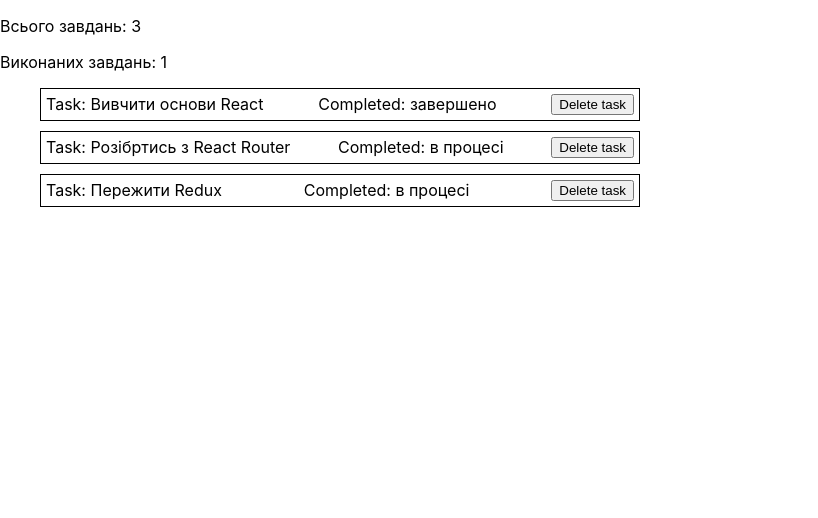
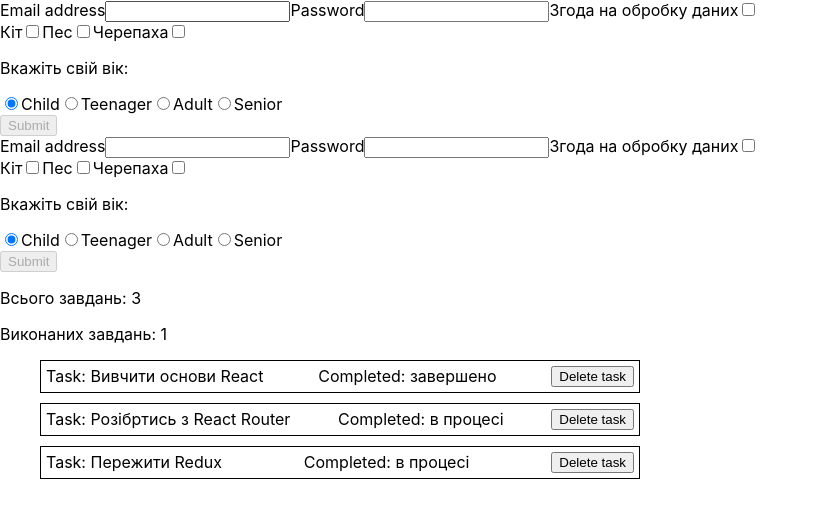
Before and after one commit to Andriy-Kond/todo-list-m2-2, a React (Create React App) app: page / in a window 1280 px wide. Shown: the top 518 px of the page, without its empty margins (0-818 px from the left). Built offline with nearby package versions, Linux system fonts and the light colour scheme.

Commit message:
add: register form

```diff
--- a/package.json
+++ b/package.json
@@ -10,6 +10,7 @@
     "react": "^18.3.1",
     "react-dom": "^18.3.1",
     "react-scripts": "5.0.1",
+    "shortid": "^2.2.16",
     "web-vitals": "^2.1.4"
   },
   "scripts": {
--- a/src/App.jsx
+++ b/src/App.jsx
@@ -2,19 +2,21 @@ import React, { Component } from "react";
 
 import TodoList from "TodoList";
 import initialTodos from "dataBase/todos.json";
+
+import RegisterForm from "TodoList/RegisterForm";
 
 class App extends Component {
   state = {
     todos: initialTodos,
   };
 
-  onDeleteTodo = todoId => {
+  deleteTodo = todoId => {
     this.setState(prevState => ({
       todos: prevState.todos.filter(todo => todo.id !== todoId),
     }));
   };
 
-  onReadyTodos = () => this.state.todos.filter(todo => todo.completed === true);
+  submitForm = todoData => console.log("todoData :>> ", todoData);
 
   render() {
     const { todos } = this.state;
@@ -25,10 +27,22 @@ class App extends Component {
     );
 
     return (
-      <div className="App">
+      <div>
+        {/* <input
+          type="text"
+          value={this.state.inputValue}
+          onChange={this.handleInputChange}
+          // onChange комбінує onBlur/onFocus і onInput
+          // onBlur={console.log("onBlur")}
+          // onFocus={console.log("onFocus")}
+        /> */}
+
+        <RegisterForm handleSubmit={this.submitForm} />
+        <RegisterForm handleSubmit={this.submitForm} />
+
         <p>Всього завдань: {todos.length}</p>
         <p>Виконаних завдань: {completedTodosCount}</p>
-        <TodoList todos={todos} onDeleteTodo={this.onDeleteTodo} />
+        <TodoList todos={todos} onDeleteTodo={this.deleteTodo} />
       </div>
     );
   }
--- a/src/TodoList/RegisterForm/RegisterForm.jsx
+++ b/src/TodoList/RegisterForm/RegisterForm.jsx
@@ -1,9 +1,169 @@
 import React, { Component } from "react";
 import {} from "./RegisterForm.styled";
+import shortid from "shortid";
 
+const initialState = {
+  email: "",
+  password: "",
+  age: "child",
+  agreeProcessingData: false,
+  agreeLicense: "",
+  cat: false,
+  dog: false,
+  turtle: false,
+};
 class RegisterForm extends Component {
+  state = initialState;
+
+  emailInputId = shortid.generate();
+  passwordInputId = shortid.generate();
+
+  handleChange = e => {
+    const { name, value } = e.currentTarget;
+    this.setState({ [name]: value });
+  };
+
+  handleAgree = e => {
+    this.setState({ agreeProcessingData: e.currentTarget.checked });
+  };
+
+  handleChkBoxes = e => {
+    const { name, checked } = e.currentTarget;
+    this.setState({ [name]: checked });
+  };
+
+  handleSubmitForm = e => {
+    e.preventDefault();
+    // console.log("this.state :>> ", this.state);
+    this.props.handleSubmit(this.state);
+    this.resetForm();
+  };
+
+  resetForm = () => {
+    this.setState(initialState);
+  };
+
   render() {
-    return <div></div>;
+    const { email, password, age, agreeProcessingData, cat, dog, turtle } =
+      this.state;
+    // працюєю і так:
+    // const emailInputId = shortid.generate();
+    // const passwordInputId = shortid.generate();
+    const checkAgree = shortid.generate();
+
+    const catIdChkBx = shortid.generate();
+    const dogIdChkBx = shortid.generate();
+    const turtleIdChkBx = shortid.generate();
+
+    return (
+      <form onSubmit={this.handleSubmitForm}>
+        <label htmlFor={this.emailInputId}>Email address</label>
+        <input
+          type="email"
+          name="email"
+          value={email}
+          onChange={this.handleChange}
+          id={this.emailInputId}
+        />
+
+        <label htmlFor={this.passwordInputId}>Password</label>
+        <input
+          type="password"
+          name="password"
+          value={password}
+          onChange={this.handleChange}
+          id={this.passwordInputId}
+        />
+
+        <label htmlFor={checkAgree}>Згода на обробку даних</label>
+        <input
+          id={checkAgree}
+          type="checkbox"
+          name="agreeProcessingData"
+          onChange={this.handleAgree}
+          checked={agreeProcessingData}
+        />
+
+        {/* Checkboxes */}
+        <div>
+          <label htmlFor={catIdChkBx}>Кіт</label>
+          <input
+            id={catIdChkBx}
+            type="checkbox"
+            name="cat"
+            onChange={this.handleChkBoxes}
+            checked={cat}
+          />
+
+          <label htmlFor={dogIdChkBx}>Пес</label>
+          <input
+            id={dogIdChkBx}
+            type="checkbox"
+            name="dog"
+            onChange={this.handleChkBoxes}
+            checked={dog}
+          />
+
+          <label htmlFor={turtleIdChkBx}>Черепаха</label>
+          <input
+            id={turtleIdChkBx}
+            type="checkbox"
+            name="turtle"
+            onChange={this.handleChkBoxes}
+            checked={turtle}
+          />
+        </div>
+
+        {/* Radio buttons */}
+        <div>
+          <p>Вкажіть свій вік:</p>
+          <label>
+            <input
+              type="radio"
+              name="age"
+              value="child"
+              onChange={this.handleChange}
+              checked={age === "child"}
+            />
+            Child
+          </label>
+          <label>
+            <input
+              type="radio"
+              name="age"
+              value="teenager"
+              onChange={this.handleChange}
+              checked={age === "teenager"}
+            />
+            Teenager
+          </label>
+          <label>
+            <input
+              type="radio"
+              name="age"
+              value="adult"
+              onChange={this.handleChange}
+              checked={age === "adult"}
+            />
+            Adult
+          </label>
+          <label>
+            <input
+              type="radio"
+              name="age"
+              value="senior"
+              onChange={this.handleChange}
+              checked={age === "senior"}
+            />
+            Senior
+          </label>
+        </div>
+
+        <button type="submit" disabled={!this.state.agreeProcessingData}>
+          Submit
+        </button>
+      </form>
+    );
   }
 }
 
```
Also changed, not shown: 1 other file (tests, documents, lock files or other folders).
